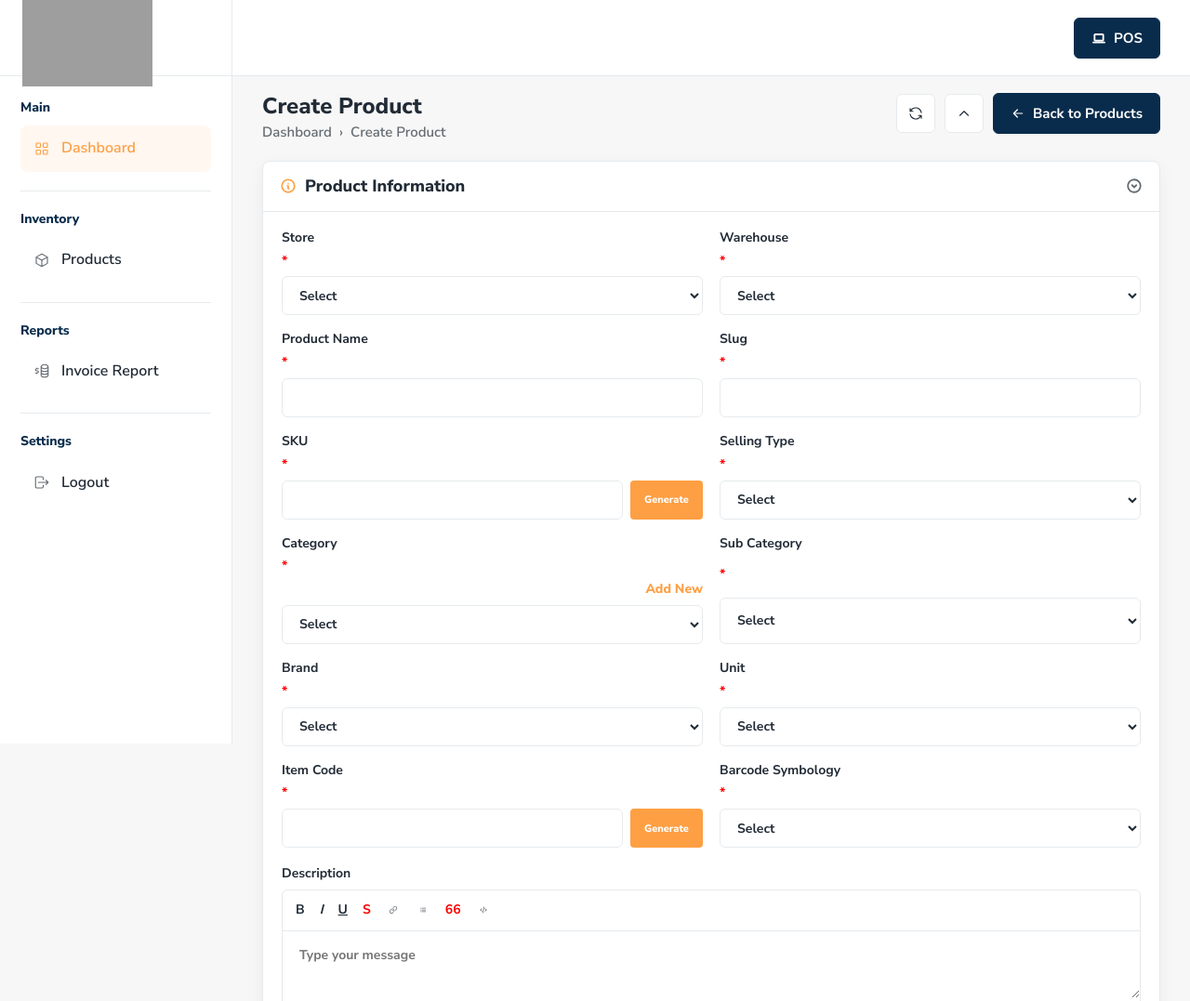
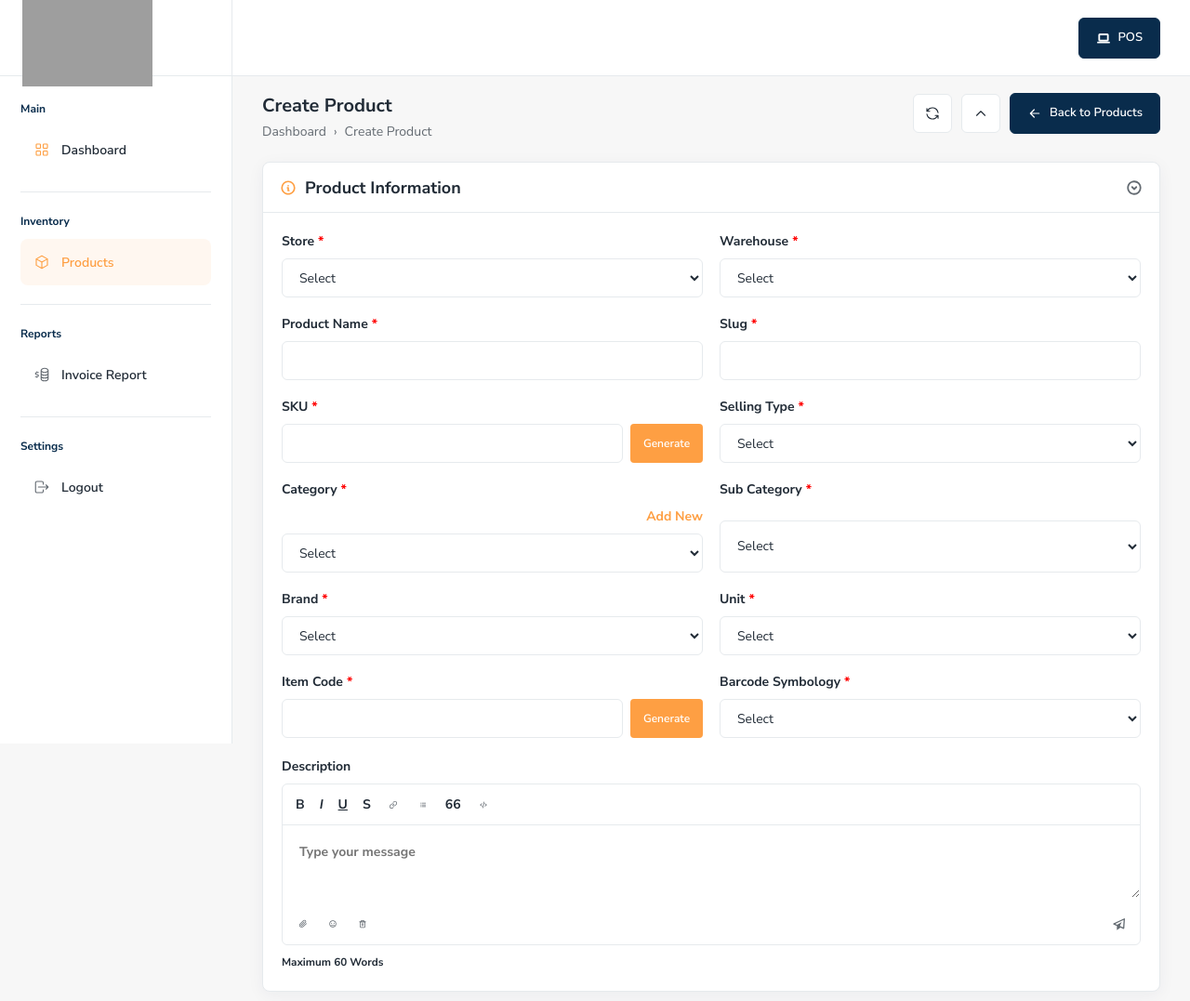
Before and after one commit to JLennon10/inventur-web, a website: page pages/create-product.html in a window 1280 px wide. Shown: the top 1077 px of the page at 93% size. Drawn offline with Linux system fonts and the light colour scheme; grey boxes are pictures that could not be loaded.

Commit message:
Align typography with original figma design

```diff
--- a/assets/css/app.css
+++ b/assets/css/app.css
@@ -24,7 +24,7 @@
 html {
   font-family: "Nunito Sans", Inter, Arial, sans-serif;
   font-size: 16px;
-  line-height: 1.2;
+  line-height: 1.15;
   -webkit-font-smoothing: antialiased;
 }
 
@@ -33,6 +33,8 @@ body {
   min-width: 320px;
   color: var(--text);
   background: var(--app-bg);
+  font-weight: 400;
+  letter-spacing: normal;
 }
 
 a {
@@ -110,8 +112,9 @@ img {
 .nav-label {
   margin: 0;
   color: var(--heading);
-  font-size: 14px;
-  font-weight: 800;
+  font-size: 12px;
+  line-height: 18px;
+  font-weight: 700;
 }
 
 .nav-link {
@@ -122,7 +125,8 @@ img {
   display: flex;
   align-items: center;
   gap: 12px;
-  font-size: 16px;
+  font-size: 14px;
+  line-height: 21px;
   font-weight: 600;
   transition: 0.2s ease;
 }
@@ -131,12 +135,18 @@ img {
   width: 18px;
   height: 18px;
   object-fit: contain;
+  transition: filter 0.2s ease;
 }
 
 .nav-link:hover,
 .nav-link.active {
   color: var(--orange);
   background: #fff7f0;
+}
+
+.nav-link:hover img,
+.nav-link.active img {
+  filter: brightness(0) saturate(100%) invert(71%) sepia(90%) saturate(1041%) hue-rotate(326deg) brightness(101%) contrast(99%);
 }
 
 .app-main {
@@ -172,9 +182,9 @@ img {
 .page-title h1 {
   margin: 0;
   color: var(--text);
-  font-size: 24px;
-  line-height: 1.2;
-  font-weight: 800;
+  font-size: 20px;
+  line-height: 27px;
+  font-weight: 700;
 }
 
 .breadcrumb {
@@ -183,8 +193,9 @@ img {
   display: flex;
   align-items: center;
   gap: 8px;
-  font-size: 15px;
-  font-weight: 600;
+  font-size: 14px;
+  line-height: 21px;
+  font-weight: 400;
 }
 
 .page-actions,
@@ -205,8 +216,9 @@ img {
   align-items: center;
   justify-content: center;
   gap: 8px;
-  font-size: 15px;
-  font-weight: 700;
+  font-size: 13px;
+  line-height: 19.5px;
+  font-weight: 600;
   transition: 0.2s ease;
 }
 
@@ -281,6 +293,9 @@ img {
   border-radius: 6px;
   background: var(--surface);
   color: var(--text);
+  font-size: 14px;
+  line-height: 21px;
+  font-weight: 400;
   outline: none;
   transition: 0.2s ease;
 }
@@ -356,14 +371,16 @@ img {
 .data-table th {
   background: #f0f0f0;
   color: var(--text);
-  font-size: 15px;
-  font-weight: 800;
+  font-size: 14px;
+  line-height: 21px;
+  font-weight: 600;
 }
 
 .data-table td {
   color: var(--muted);
-  font-size: 15px;
-  font-weight: 600;
+  font-size: 14px;
+  line-height: 21px;
+  font-weight: 500;
 }
 
 .data-table strong,
@@ -451,7 +468,8 @@ img {
   gap: 5px;
   color: var(--surface);
   font-size: 12px;
-  font-weight: 800;
+  line-height: 18px;
+  font-weight: 500;
 }
 
 .badge-paid,
--- a/assets/css/create-product.css
+++ b/assets/css/create-product.css
@@ -27,7 +27,8 @@
   align-items: center;
   gap: 9px;
   font-size: 18px;
-  font-weight: 800;
+  line-height: 24px;
+  font-weight: 700;
 }
 
 .form-card header img {
@@ -54,12 +55,19 @@
   display: grid;
   gap: 8px;
   font-size: 14px;
+  line-height: 21px;
   font-weight: 700;
 }
 
-.form-grid span,
-.description-label span,
-.product-type span {
+.field-label {
+  display: inline-flex;
+  align-items: baseline;
+  gap: 4px;
+  width: fit-content;
+}
+
+.required,
+.product-type .required {
   color: #ff0000;
 }
 
@@ -74,8 +82,9 @@
   border-radius: 4px;
   background: var(--orange);
   color: #fff;
-  font-size: 11px;
-  font-weight: 800;
+  font-size: 12px;
+  line-height: 18px;
+  font-weight: 600;
 }
 
 .input-action input {
@@ -90,7 +99,7 @@
 .label-action a {
   justify-self: end;
   color: var(--orange);
-  font-weight: 800;
+  font-weight: 700;
   order: -1;
 }
 
--- a/pages/create-product.html
+++ b/pages/create-product.html
@@ -6,7 +6,7 @@
     <title>Inventur - Create Product</title>
     <link rel="preconnect" href="https://fonts.googleapis.com" />
     <link rel="preconnect" href="https://fonts.gstatic.com" crossorigin />
-    <link rel="stylesheet" href="https://fonts.googleapis.com/css2?family=Nunito+Sans:wght@400;500;600;700;800&display=swap" />
+    <link rel="stylesheet" href="https://fonts.googleapis.com/css2?family=Nunito+Sans:ital,wght@0,200;0,300;0,400;0,500;0,600;0,700;0,800;0,900;1,200;1,300;1,400;1,500;1,600;1,700;1,800;1,900&display=swap" />
     <link rel="stylesheet" href="../assets/css/app.css" />
     <link rel="stylesheet" href="../assets/css/create-product.css" />
   </head>
@@ -15,8 +15,8 @@
       <aside class="app-sidebar">
         <a class="app-logo" href="./dashboard.html"><img src="../assets/img/Logo.svg" alt="Inventur" /></a>
         <nav class="app-nav">
-          <section class="nav-group"><p class="nav-label">Main</p><a class="nav-link active" href="./dashboard.html"><img src="../assets/img/icons/layout-grid.svg" alt="" />Dashboard</a></section>
-          <section class="nav-group"><p class="nav-label">Inventory</p><a class="nav-link" href="./products.html"><img src="../assets/img/icons/box.svg" alt="" />Products</a></section>
+          <section class="nav-group"><p class="nav-label">Main</p><a class="nav-link" href="./dashboard.html"><img src="../assets/img/icons/layout-grid.svg" alt="" />Dashboard</a></section>
+          <section class="nav-group"><p class="nav-label">Inventory</p><a class="nav-link active" href="./products.html"><img src="../assets/img/icons/box.svg" alt="" />Products</a></section>
           <section class="nav-group"><p class="nav-label">Reports</p><a class="nav-link" href="./invoice-reports.html"><img src="../assets/img/icons/invoice-report.svg" alt="" />Invoice Report</a></section>
           <section class="nav-group"><p class="nav-label">Settings</p><a class="nav-link" href="./sign-in.html"><img src="../assets/img/icons/logout.svg" alt="" />Logout</a></section>
         </nav>
@@ -33,18 +33,18 @@
             <section class="form-card card">
               <header><h2><img src="../assets/img/icons/info-circle.svg" alt="" />Product Information</h2><img src="../assets/img/icons/circle-chevron-down.svg" alt="" /></header>
               <div class="form-grid two">
-                <label>Store <span>*</span><select class="select-field"><option>Select</option></select></label>
-                <label>Warehouse <span>*</span><select class="select-field"><option>Select</option></select></label>
-                <label>Product Name <span>*</span><input class="field" /></label>
-                <label>Slug <span>*</span><input class="field" /></label>
-                <label>SKU <span>*</span><div class="input-action"><input class="field" /><button type="button">Generate</button></div></label>
-                <label>Selling Type <span>*</span><select class="select-field"><option>Select</option></select></label>
-                <label>Category <span>*</span><div class="label-action"><select class="select-field"><option>Select</option></select><a>Add New</a></div></label>
-                <label>Sub Category <span>*</span><select class="select-field"><option>Select</option></select></label>
-                <label>Brand <span>*</span><select class="select-field"><option>Select</option></select></label>
-                <label>Unit <span>*</span><select class="select-field"><option>Select</option></select></label>
-                <label>Item Code <span>*</span><div class="input-action"><input class="field" /><button type="button">Generate</button></div></label>
-                <label>Barcode Symbology <span>*</span><select class="select-field"><option>Select</option></select></label>
+                <label><span class="field-label">Store <span class="required">*</span></span><select class="select-field"><option>Select</option></select></label>
+                <label><span class="field-label">Warehouse <span class="required">*</span></span><select class="select-field"><option>Select</option></select></label>
+                <label><span class="field-label">Product Name <span class="required">*</span></span><input class="field" /></label>
+                <label><span class="field-label">Slug <span class="required">*</span></span><input class="field" /></label>
+                <label><span class="field-label">SKU <span class="required">*</span></span><div class="input-action"><input class="field" /><button type="button">Generate</button></div></label>
+                <label><span class="field-label">Selling Type <span class="required">*</span></span><select class="select-field"><option>Select</option></select></label>
+                <label><span class="field-label">Category <span class="required">*</span></span><div class="label-action"><select class="select-field"><option>Select</option></select><a>Add New</a></div></label>
+                <label><span class="field-label">Sub Category <span class="required">*</span></span><select class="select-field"><option>Select</option></select></label>
+                <label><span class="field-label">Brand <span class="required">*</span></span><select class="select-field"><option>Select</option></select></label>
+                <label><span class="field-label">Unit <span class="required">*</span></span><select class="select-field"><option>Select</option></select></label>
+                <label><span class="field-label">Item Code <span class="required">*</span></span><div class="input-action"><input class="field" /><button type="button">Generate</button></div></label>
+                <label><span class="field-label">Barcode Symbology <span class="required">*</span></span><select class="select-field"><option>Select</option></select></label>
               </div>
               <label class="description-label">Description
                 <div class="editor">
@@ -58,14 +58,14 @@
 
             <section class="form-card card">
               <header><h2><img src="../assets/img/icons/cash-banknote.svg" alt="" />Pricing & Stocks</h2><img src="../assets/img/icons/circle-chevron-down.svg" alt="" /></header>
-              <div class="product-type"><strong>Product Type <span>*</span></strong><label><input type="radio" checked /> Single Product</label><label><input type="radio" /> Variable Product</label></div>
+              <div class="product-type"><strong>Product Type <span class="required">*</span></strong><label><input type="radio" checked /> Single Product</label><label><input type="radio" /> Variable Product</label></div>
               <div class="form-grid three">
-                <label>Quantity <span>*</span><input class="field" /></label>
-                <label>Price <span>*</span><input class="field" /></label>
-                <label>Tax Type <span>*</span><select class="select-field"><option>Select</option></select></label>
-                <label>Discount Type <span>*</span><select class="select-field"><option>Select</option></select></label>
-                <label>Discount Value <span>*</span><input class="field" /></label>
-                <label>Quantity Alert <span>*</span><input class="field" /></label>
+                <label><span class="field-label">Quantity <span class="required">*</span></span><input class="field" /></label>
+                <label><span class="field-label">Price <span class="required">*</span></span><input class="field" /></label>
+                <label><span class="field-label">Tax Type <span class="required">*</span></span><select class="select-field"><option>Select</option></select></label>
+                <label><span class="field-label">Discount Type <span class="required">*</span></span><select class="select-field"><option>Select</option></select></label>
+                <label><span class="field-label">Discount Value <span class="required">*</span></span><input class="field" /></label>
+                <label><span class="field-label">Quantity Alert <span class="required">*</span></span><input class="field" /></label>
               </div>
             </section>
 
@@ -78,10 +78,10 @@
               <header><h2><img src="../assets/img/icons/list.svg" alt="" />Custom Fields</h2><img src="../assets/img/icons/circle-chevron-down.svg" alt="" /></header>
               <div class="custom-checks"><label><input type="checkbox" checked /> Warranties</label><label><input type="checkbox" checked /> Manufacturer</label><label><input type="checkbox" checked /> Expiry</label></div>
               <div class="form-grid two">
-                <label>Warranty <span>*</span><select class="select-field"><option>Select</option></select></label>
-                <label>Manufacturer <span>*</span><input class="field" /></label>
-                <label>Manufactured Date<span>*</span><input class="field" placeholder="dd/mm/yyyy" /></label>
-                <label>Expiry On <span>*</span><input class="field" placeholder="dd/mm/yyyy" /></label>
+                <label><span class="field-label">Warranty <span class="required">*</span></span><select class="select-field"><option>Select</option></select></label>
+                <label><span class="field-label">Manufacturer <span class="required">*</span></span><input class="field" /></label>
+                <label><span class="field-label">Manufactured Date <span class="required">*</span></span><input class="field" placeholder="dd/mm/yyyy" /></label>
+                <label><span class="field-label">Expiry On <span class="required">*</span></span><input class="field" placeholder="dd/mm/yyyy" /></label>
               </div>
             </section>
             <div class="form-actions"><button class="btn btn-navy" type="button">Cancel</button><button class="btn btn-primary" type="button">Add Product</button></div>
```
Also changed, not shown: assets/css/dashboard.css (+16 -10 lines), assets/css/invoice-reports.css (+11 -7 lines), assets/css/pos.css (+20 -7 lines), assets/css/sign-in.css (+14 -3 lines), pages/dashboard.html (+1 -1 lines), pages/invoice-reports.html (+2 -2 lines), pages/pos.html (+1 -1 lines), pages/products.html (+2 -2 lines), pages/sign-in.html (+3 -3 lines).
